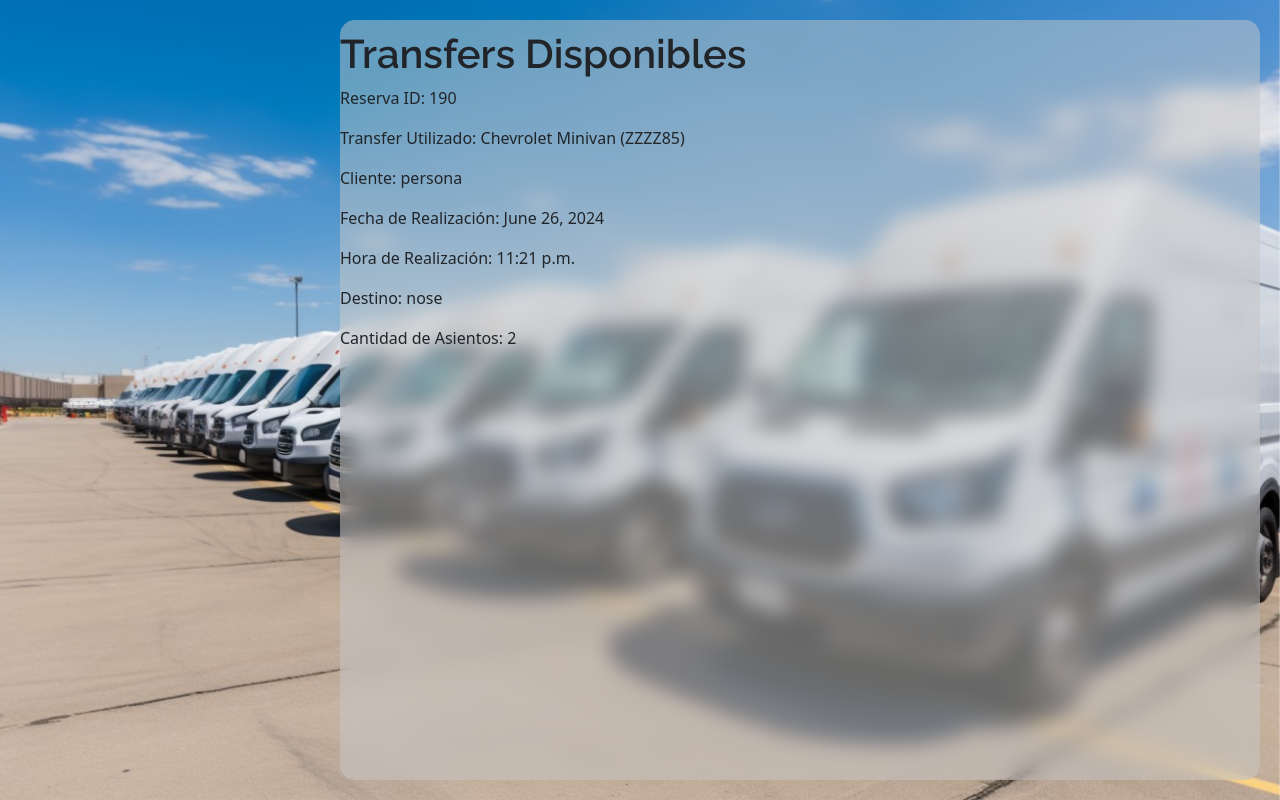
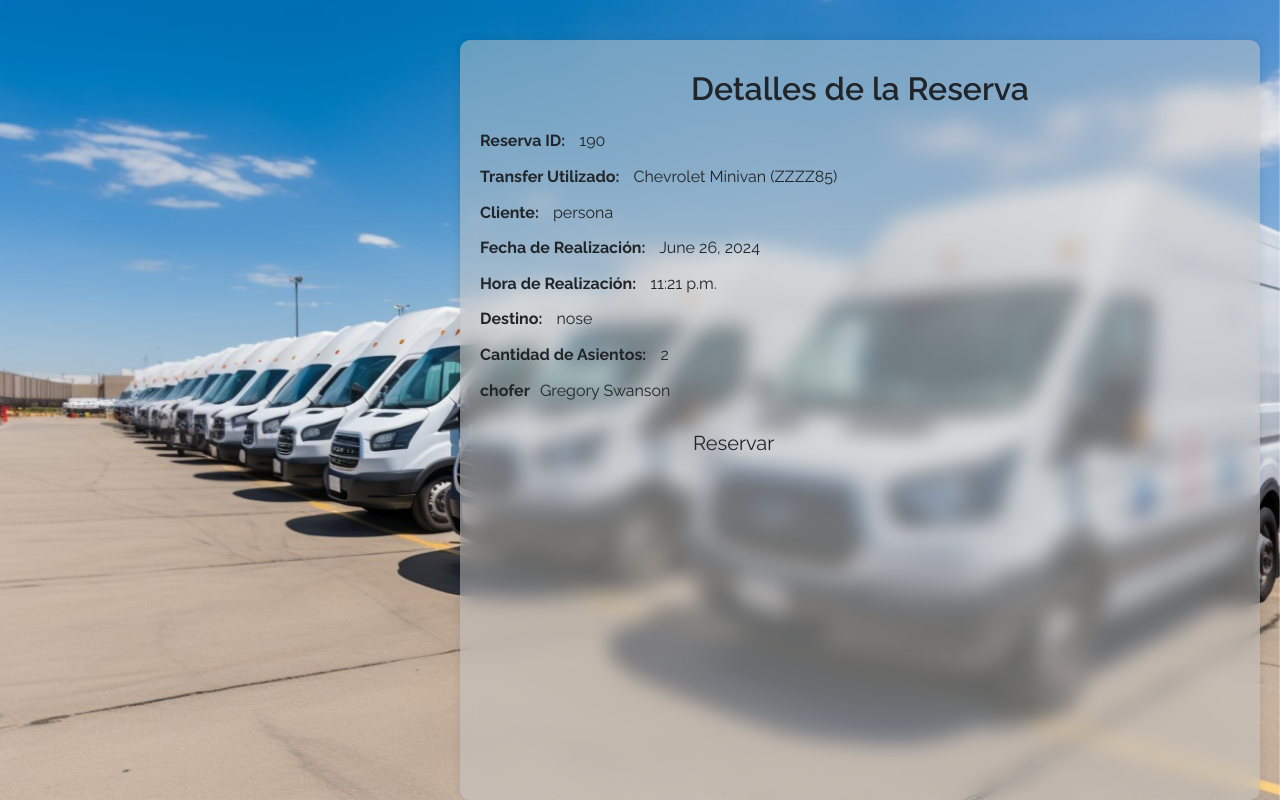
Before and after one commit to Aarontobar/Proyecto, a Django app: page /reserva/190/ in a window 1280 px wide. Run offline with Django 5.2, Linux system fonts and the light colour scheme; data comes from the database, SQL or seed files in the repository; both versions use the stored data as it was after the commit; some libraries are stand-ins or nearby versions.

Commit message:
mas cositas

```diff
--- a/proyecto/app/templates/reserva.html
+++ b/proyecto/app/templates/reserva.html
@@ -9,7 +9,7 @@
     <link rel="preconnect" href="https://fonts.googleapis.com">
     <link rel="preconnect" href="https://fonts.gstatic.com" crossorigin>
     <link href="https://fonts.googleapis.com/css2?family=Raleway:ital,wght@0,100..900;1,100..900&display=swap" rel="stylesheet">
-    <link rel="stylesheet" href="{% static 'css/catalogo.css' %}">
+    <link rel="stylesheet" href="{% static 'css/reserva.css' %}">
 </head>
 <body>
     <div id="carouselExampleIndicators" class="carousel slide" data-bs-ride="carousel">
@@ -27,15 +27,24 @@
     </div>
 
     <div class="custom-square">
-        <h1>Transfers Disponibles</h1>
+        <h1>Detalles de la Reserva</h1>
 
-        <p>Reserva ID: {{ reserva.id_reserva }}</p>
-        <p>Transfer Utilizado: {{ reserva.transfer_utilizado }}</p>
-        <p>Cliente: {{ reserva.cliente_rut.nombre }}</p>
-        <p>Fecha de Realización: {{ reserva.fecha_realizacion }}</p>
-        <p>Hora de Realización: {{ reserva.hora_realizacion }}</p>
-        <p>Destino: {{ reserva.destino }}</p>
-        <p>Cantidad de Asientos: {{ reserva.cantidad_asientos }}</p>
+        <div class="reserva-details">
+            <p><strong>Reserva ID:</strong> {{ reserva.id_reserva }}</p>
+            <p><strong>Transfer Utilizado:</strong> {{ reserva.transfer_utilizado }}</p>
+            <p><strong>Cliente:</strong> {{ reserva.cliente_rut.nombre }}</p>
+            <p><strong>Fecha de Realización:</strong> {{ reserva.fecha_realizacion }}</p>
+            <p><strong>Hora de Realización:</strong> {{ reserva.hora_realizacion }}</p>
+            <p><strong>Destino:</strong> {{ reserva.destino }}</p>
+            <p><strong>Cantidad de Asientos:</strong> {{ reserva.cantidad_asientos }}</p>
+            <p><strong>chofer</strong>{{ chofer_del_transfer.nombre }} {{chofer_del_transfer.apellido}}</p>
+        </div>
+
+        <div class="row justify-content-center mt-3 mb-5">
+            <div class="col-lg-6 col-12">
+                <a href="{% url 'inicio' %}" class="btn btn-custom btn-lg btn-block">Reservar</a>
+            </div>
+        </div>
     </div>
 
     <script src="{% static 'js/bootstrap.bundle.min.js' %}"></script>
--- a/proyecto/app/views.py
+++ b/proyecto/app/views.py
@@ -80,4 +80,5 @@ def procesar_reserva(request):
 
 def reserva(request, reserva_id):
     reserva = get_object_or_404(Reserva, id_reserva=reserva_id)
-    return render(request, 'reserva.html', {'reserva': reserva})
+    chofer_del_transfer = reserva.transfer_utilizado.conductor
+    return render(request, 'reserva.html', {'reserva': reserva, 'chofer_del_transfer': chofer_del_transfer})
--- a/proyecto/static/css/Inicio.css
+++ b/proyecto/static/css/Inicio.css
@@ -75,9 +75,9 @@ h1, h3 {
 }
 
 .btn-custom {
-    background-color: rgba(200, 200, 200, 0.5);
+    background-color:rgba(255, 255, 255, 0.6);
     color: #000000;
-    border: 1px solid #000000;
+    border: none;
     transition: background-color 0.3s ease, border-color 0.3s ease, color 0.3s ease;
 }
 
--- /dev/null
+++ b/proyecto/static/css/reserva.css
@@ -0,0 +1,110 @@
+body, html {
+    height: 100%;
+    margin: 0;
+}
+
+@media (max-width: 767.98px) {
+    .btn-block {
+        display: block;
+        width: 100%;
+    }
+}
+
+h1, h3 {
+    font-family: "Raleway", sans-serif;
+    font-optical-sizing: auto;
+    font-weight: 550;
+    font-style: normal;
+  }
+
+#carouselExampleIndicators {
+    width: 100%;
+    height: 100vh;
+    overflow: auto;
+    position: relative;
+}
+
+.carousel-inner {
+    width: 100%;
+    height: 100%;
+}
+
+.carousel-item {
+    height: 100%;
+}
+
+.carousel-item img {
+    width: 100%;
+    height: 100%;
+    object-fit: cover;
+}
+
+.custom-square {
+    margin-left: 10px;
+    position: fixed;
+    top: 20px;
+    right: 20px;
+    width: calc(75% - 40px);
+    height: calc(100vh - 40px);
+    background-color: rgba(200, 200, 200, 0.5);
+    border-radius: 15px;
+    box-sizing: border-box;
+    z-index: 1000;
+    backdrop-filter: blur(10px);
+    overflow-y: auto;
+
+    @media (max-width: 768px) {
+        width: 100%;
+        height: 100%;
+        top: 0;
+        right: 0;
+    }
+}
+
+.transfers-container {
+    position: relative;
+    display: flex;
+    flex-wrap: wrap;
+    gap: 10px;
+    justify-content: flex-start;
+    max-width: 100%;
+    background-color: transparent;
+    border-radius: 15px;
+    overflow-x: auto;
+    box-sizing: border-box;
+    margin:10px;
+}
+
+
+.custom-square h1 {
+    margin-top: 10px; /* Ajusta el margen superior según sea necesario */
+}
+
+.custom-square {
+    max-width: 800px;
+    margin: 20px auto;
+    padding: 20px;
+    border-radius: 10px;
+    box-shadow: 0 0 10px rgba(0,0,0,0.1);
+    font-family: 'Raleway', sans-serif;
+}
+
+.custom-square h1 {
+    text-align: center;
+    font-size: 2rem;
+    margin-bottom: 20px;
+}
+
+.reserva-details {
+    margin-top: 20px;
+}
+
+.reserva-details p {
+    margin-bottom: 10px;
+    line-height: 1.6;
+}
+
+.reserva-details strong {
+    font-weight: bold;
+    margin-right: 10px;
+}
```
Also changed, not shown: proyecto/db.sqlite3.
